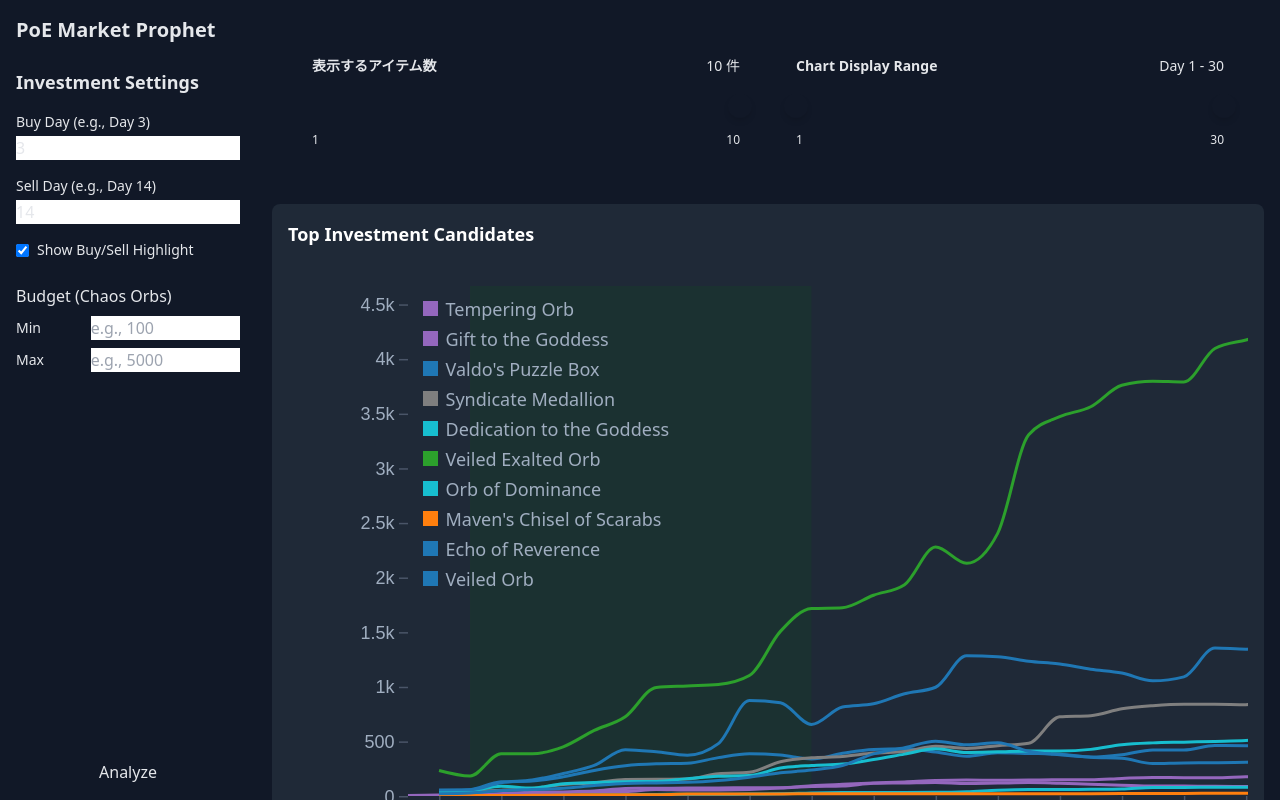
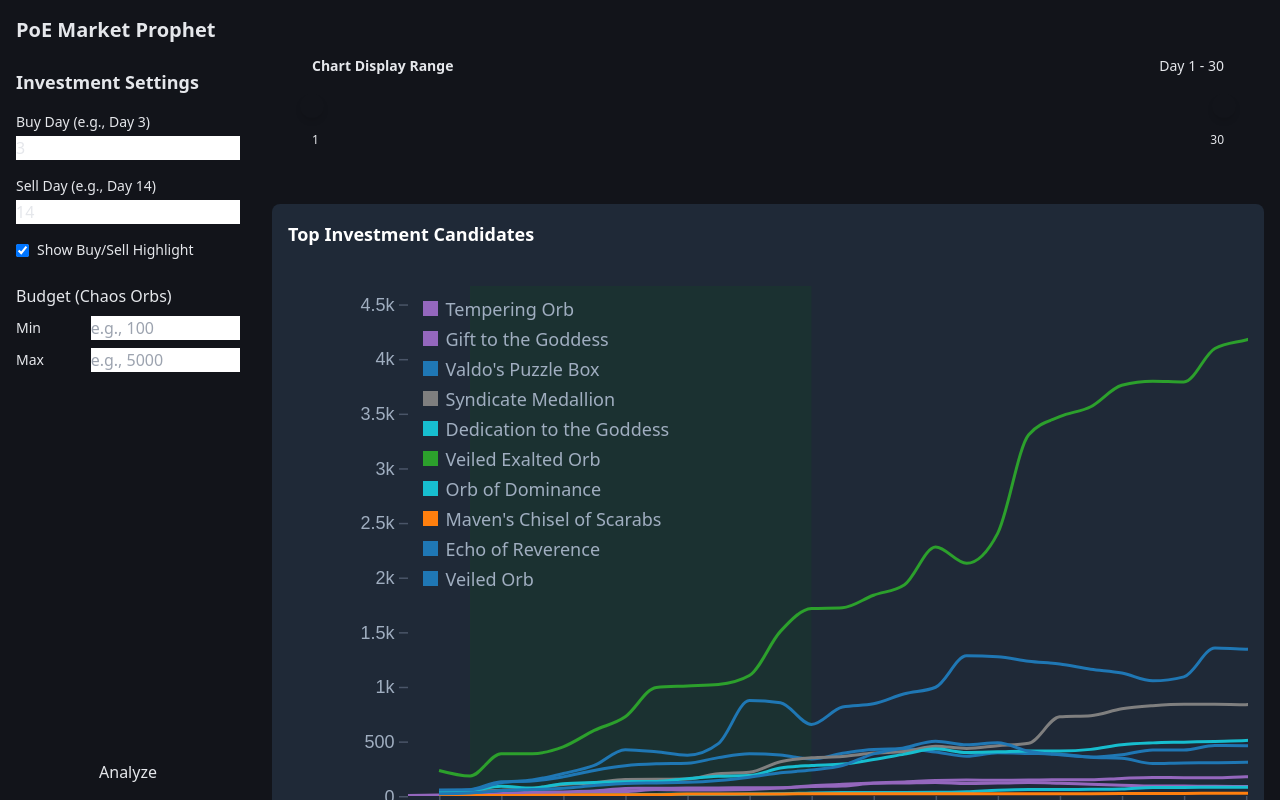
Before and after one commit to vdslab/theme2025-nengu, a React (Vite) app: page / in a window 1280 px wide. Built offline with nearby package versions, Linux system fonts and the light colour scheme.

Commit message:
チャートに表示するアイテムをアイテムテーブル依存に変更

```diff
--- a/src/components/Dashboard.jsx
+++ b/src/components/Dashboard.jsx
@@ -1,17 +1,15 @@
 import React, { useState, useEffect } from "react";
 import { Range } from "react-range";
 import PriceChart from "./PriceChart";
-import ItemTable from "./Itemtable";
-import ItemCountSelector from "./ItemCountSelector";
+import ItemTable from "./ItemTable";
 import { processedChartData } from "../data/processedData.js";
 
 const Dashboard = ({ filters, analysisRequested }) => {
   const [chartData, setChartData] = useState([]);
   const [tableData, setTableData] = useState([]);
   const [dayRange, setDayRange] = useState([1, 30]);
-
-  // 追加：表示件数（1〜10）
-  const [itemCount, setItemCount] = useState(10);
+  const [selectedItemNames, setSelectedItemNames] = useState([]);
+  const [searchQuery, setSearchQuery] = useState("");
 
   useEffect(() => {
     if (!analysisRequested) return;
@@ -57,170 +55,109 @@
 
     // ROI降順
     const sorted = results.sort((a, b) => b.roi - a.roi);
+    setTableData(sorted);
 
-    // 1〜10の範囲で、さらに結果件数以内に丸める
-    const effectiveCount = Math.max(1, Math.min(10, itemCount, sorted.length || 1));
+    // デフォルトで上位10件を選択
+    const defaultSelected = sorted.slice(0, 10).map((r) => r.name);
+    setSelectedItemNames(defaultSelected);
 
-    const topResults = sorted.slice(0, effectiveCount);
-    setTableData(topResults);
+  }, [filters, analysisRequested]);
 
-    // チャートも topResults に合わせる
-    const topNames = topResults.map((r) => r.name);
+  // selectedItemNames が変わったら chartData を更新
+  useEffect(() => {
     const newChartData = processedChartData.filter((item) =>
-      topNames.includes(item.name)
+      selectedItemNames.includes(item.name)
     );
     setChartData(newChartData);
-  }, [filters, analysisRequested, itemCount]);
+  }, [selectedItemNames]);
+
+  const toggleItemSelection = (itemName) => {
+    setSelectedItemNames((prev) => {
+      if (prev.includes(itemName)) {
+        return prev.filter((n) => n !== itemName);
+      } else {
+        return [...prev, itemName];
+      }
+    });
+  };
+
+  const filteredTableData = tableData.filter((item) =>
+    item.name.toLowerCase().includes(searchQuery.toLowerCase())
+  );
 
   return (
     <div className="p-4">
       <div className="bg-base-200 p-6 rounded-lg mb-4 text-base-content flex flex-wrap gap-6">
         <div className="flex-1 min-w-[300px]">
-          {/* 追加：表示件数スライダー（1〜10） */}
-          <ItemCountSelector
-            value={itemCount}
-            min={1}
-            max={10}
-            onChange={setItemCount}
-          />
+          {/* 既存：dayRange スライダー */}
+          <div className="bg-base-300 p-4 rounded-lg">
+            <div className="flex items-center justify-between mb-3">
+              <label className="text-sm font-semibold">
+                Chart Display Range
+              </label>
+              <div className="text-sm">
+                Day {dayRange[0]} - {dayRange[1]}
+              </div>
             </div>
 
-                <div className="flex-1 min-w-[300px]">
-
-                  {/* 既存：dayRange スライダー */}
-
-                  <div className="bg-base-300 p-4 rounded-lg">
-
-                    <div className="flex items-center justify-between mb-3">
-
-                      <label className="text-sm font-semibold">
-
-                        Chart Display Range
-
-                      </label>
-
-                      <div className="text-sm">
-
-                        Day {dayRange[0]} - {dayRange[1]}
-
+            <Range
+              values={dayRange}
+              step={1}
+              min={1}
+              max={30}
+              onChange={(values) => setDayRange(values)}
+              renderTrack={({ props, children }) => (
+                // スライダーのトラック全体（イベントハンドラ用）
+                <div
+                  onMouseDown={props.onMouseDown}
+                  onTouchStart={props.onTouchStart}
+                  style={{
+                    ...props.style,
+                    height: "36px",
+                    display: "flex",
+                    width: "100%",
+                  }}
+                >
+                  {/* スライダーのトラック（背景部分） */}
+                  <div
+                    ref={props.ref}
+                    className="w-full h-1.5 self-center rounded-full bg-base-content/30 relative"
+                  >
+                    {/* スライダーの進捗部分 */}
+                    <div
+                      className="absolute h-full bg-primary"
+                      style={{
+                        left: `${((dayRange[0] - 1) / 29) * 100}%`,
+                        right: `${100 - ((dayRange[1] - 1) / 29) * 100}%`,
+                      }}
+                    />
+                    {children} {/* スライダーのつまみ（サム）がここに含まれます */}
                   </div>
-
                 </div>
-
-
-
-                    <Range
-
-                      values={dayRange}
-
-                      step={1}
-
-                      min={1}
-
-                      max={30}
-
-                      onChange={(values) => setDayRange(values)}
-
-                                      renderTrack={({ props, children }) => (
-
-                                        // スライダーのトラック全体（イベントハンドラ用）
-
+              )}
+              renderThumb={({ props, isDragged }) => {
+                const { key, style, ...restProps } = props; // key, style を分離
+                return (
+                  // スライダーのつまみ（外側）
                   <div
-
-                                          onMouseDown={props.onMouseDown}
-
-                                          onTouchStart={props.onTouchStart}
-
-                                          style={{
-
-                                            ...props.style,
-
-                                            height: "36px",
-
-                                            display: "flex",
-
-                                            width: "100%",
-
+                    key={key} // key は明示的に渡す
+                    {...restProps} // 残りの props を展開
+                    style={style} // style も明示的に渡す
+                    className={`h-6 w-6 rounded-full shadow-md flex justify-center items-center cursor-grab ${
+                      isDragged ? "bg-primary-focus" : "bg-primary"
+                    }`}
+                  >
+                    {/* スライダーのつまみ（内側ドット） */}
+                    <div className="h-3 w-3 rounded-full bg-base-100" />
+                  </div>
+                );
               }}
-
-                                        >
-
-                                          {/* スライダーのトラック（背景部分） */}
-
-                                          <div
-
-                                            ref={props.ref}
-
-                                            className="w-full h-1.5 self-center rounded-full bg-base-content/30 relative"
-
-                                          >
-
-                                            {/* スライダーの進捗部分 */}
-
-                                            <div
-
-                                              className="absolute h-full bg-primary"
-
-                                              style={{
-
-                                                left: `${((dayRange[0] - 1) / 29) * 100}%`,
-
-                                                right: `${100 - ((dayRange[1] - 1) / 29) * 100}%`,
-
-                                              }}
-
             />
-
-                                            {children} {/* スライダーのつまみ（サム）がここに含まれます */}
-
+            <div className="flex justify-between text-xs text-base-content/70 mt-2">
+              <span>1</span>
+              <span>30</span>
             </div>
-
           </div>
-
-                                      )}
-
-                                                                      renderThumb={({ props, isDragged }) => {
-
-                                                                        const { key, style, ...restProps } = props; // key, style を分離
-
-                                                                        return (
-
-                                                                          // スライダーのつまみ（外側）
-
-                                                                          <div
-
-                                                                            key={key} // key は明示的に渡す
-
-                                                                            {...restProps} // 残りの props を展開
-
-                                                                            style={style} // style も明示的に渡す
-
-                                                                            className={`h-6 w-6 rounded-full shadow-md flex justify-center items-center cursor-grab ${isDragged ? 'bg-primary-focus' : 'bg-primary'}`}
-
-                                                                          >
-
-                                                                            {/* スライダーのつまみ（内側ドット） */}
-
-                                                                            <div className="h-3 w-3 rounded-full bg-base-100" />
-
-                                                                          </div>
-
-                                                                        );
-
-                                                                      }}
-
-                    />
-
-                    <div className="flex justify-between text-xs text-base-content/70 mt-2">
-
-                      <span>1</span>
-
-                      <span>30</span>
-
-                    </div>
-
-                  </div>
-
         </div>
       </div>
 
@@ -228,10 +165,39 @@
         data={chartData}
         filters={filters}
         dayRange={dayRange}
-  colorDomain={processedChartData.map(d => d.name)}
+        colorDomain={processedChartData.map((d) => d.name)}
       />
-<ItemTable data={tableData} />
 
+      <div className="mt-4 flex justify-start items-center gap-3">
+        <input
+          type="text"
+          placeholder="Search items..."
+          className="input input-bordered w-full max-w-xs bg-[#252833] border-gray-600 text-white focus:border-amber-500 focus:outline-none shadow-lg"
+          value={searchQuery}
+          onChange={(e) => setSearchQuery(e.target.value)}
+        />
+        <button
+          className="btn border-none bg-red-700 hover:bg-red-600 text-white shadow-lg min-w-[140px]"
+          onClick={() => setSelectedItemNames([])}
+        >
+          Clear Selection
+        </button>
+        <button
+          className="btn border-none bg-amber-600 hover:bg-amber-500 text-black font-bold shadow-lg min-w-[140px]"
+          onClick={() => {
+            const top10 = filteredTableData.slice(0, 10).map((item) => item.name);
+            setSelectedItemNames(top10);
+          }}
+        >
+          Select Top 10
+        </button>
+      </div>
+
+      <ItemTable
+        data={filteredTableData}
+        selectedItems={selectedItemNames}
+        onToggleItem={toggleItemSelection}
+      />
     </div>
   );
 };
--- a/src/components/ItemTable.jsx
+++ b/src/components/ItemTable.jsx
@@ -1,6 +1,6 @@
 import React from 'react';
 
-const ItemTable = ({ data }) => {
+const ItemTable = ({ data, selectedItems, onToggleItem }) => {
   // `filters` prop might be needed if buy/sell days are dynamic in the header
   // For now, we assume data contains what we need or we derive it.
   const buyDay = data.length > 0 && data[0].buyDay ? data[0].buyDay : 'X';
@@ -18,6 +18,9 @@
           {/* head */}
           <thead className="bg-base-300/50 text-base-content/70">
             <tr>
+              <th className="border-b border-r border-white/5 py-3 w-12 text-center">
+                {/* Checkbox Header - could be select all later */}
+              </th>
               <th className="border-b border-r border-white/5 py-3 font-semibold first:rounded-tl-none">Item Name</th>
               <th className="border-b border-r border-white/5 text-right py-3 font-semibold">Buy Price (Day {buyDay})</th>
               <th className="border-b border-r border-white/5 text-right py-3 font-semibold">Sell Price (Day {sellDay})</th>
@@ -27,7 +30,19 @@
           <tbody className="divide-y divide-white/5">
             {data && data.length > 0 ? (
               data.map((item) => (
-                <tr key={item.name} className="hover:bg-white/[0.02] transition-colors group">
+                <tr
+                  key={item.name}
+                  className="hover:bg-white/[0.05] transition-colors group cursor-pointer"
+                  onClick={() => onToggleItem(item.name)}
+                >
+                  <td className="border-r border-white/5 py-2.5 text-center" onClick={(e) => e.stopPropagation()}>
+                    <input
+                      type="checkbox"
+                      className="checkbox checkbox-sm border-gray-500 bg-black/20 checked:bg-amber-500 checked:border-amber-500 [--chkbg:theme(colors.amber.500)] [--chkfg:black] hover:border-amber-400 transition-all"
+                      checked={selectedItems.includes(item.name)}
+                      onChange={() => onToggleItem(item.name)}
+                    />
+                  </td>
                   <td className="border-r border-white/5 py-2.5">
                     <div className="flex items-center gap-3">
                       {item.icon && (
@@ -51,7 +66,7 @@
               ))
             ) : (
               <tr>
-                <td colSpan="4" className="text-center p-12 text-base-content/30 italic">
+                <td colSpan="5" className="text-center p-12 text-base-content/30 italic">
                   No profitable items found for the selected criteria.
                 </td>
               </tr>
--- a/src/components/PriceChart.jsx
+++ b/src/components/PriceChart.jsx
@@ -14,10 +14,28 @@
   });
 
   useEffect(() => {
-    if (!data || data.length === 0 || !d3Container.current) return;
+    if (!d3Container.current) return;
 
     const svg = d3.select(d3Container.current);
     svg.selectAll("*").remove();
+
+    if (!data || data.length === 0) {
+      // データがない場合の表示
+      const margin = { top: 20, right: 20, bottom: 20, left: 20 };
+      const width = 800 - margin.left - margin.right;
+      const height = 400 - margin.top - margin.bottom;
+
+      svg
+        .attr("viewBox", `0 0 ${width + margin.left + margin.right} ${height + margin.top + margin.bottom}`)
+        .append("text")
+        .attr("x", width / 2 + margin.left)
+        .attr("y", height / 2 + margin.top)
+        .attr("text-anchor", "middle")
+        .style("fill", "#A0AEC0")
+        .style("font-size", "16px")
+        .text("No items selected. Please select items from the table below.");
+      return;
+    }
 
     const margin = { top: 20, right: 120, bottom: 40, left: 80 };
     const width = 800 - margin.left - margin.right;
--- a/src/index.css
+++ b/src/index.css
@@ -4,7 +4,7 @@
 
 @layer base {
   body {
-    @apply bg-gray-900 text-gray-200;
+    @apply bg-[#12141a] text-gray-200;
     font-family: 'system-ui', -apple-system, BlinkMacSystemFont, 'Segoe UI', Roboto, 'Helvetica Neue', Arial, 'Noto Sans', sans-serif, 'Apple Color Emoji', 'Segoe UI Emoji', 'Segoe UI Symbol', 'Noto Color Emoji';
   }
 }
```
Lines whose indentation alone changed are shown as unchanged.
